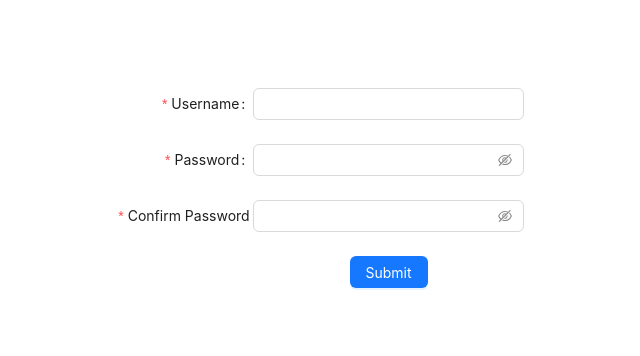
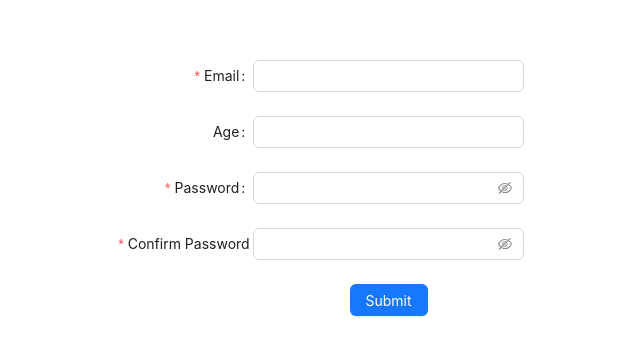
Before and after one commit to Sand1312/Test2, a React (Vite) app: page /register in a window 1280 px wide. Shown: the part 200-556 px from the top of the page, without its empty margins (319-959 px from the left). Built offline with nearby package versions, Linux system fonts and the light colour scheme.

Commit message:
add email and age

```diff
--- a/package.json
+++ b/package.json
@@ -10,10 +10,12 @@
     "preview": "vite preview"
   },
   "dependencies": {
+    "@tailwindcss/vite": "^4.1.8",
     "antd": "^5.25.4",
     "react": "^19.1.0",
     "react-dom": "^19.1.0",
-    "react-router-dom": "^7.6.2"
+    "react-router-dom": "^7.6.2",
+    "tailwindcss": "^4.1.8"
   },
   "devDependencies": {
     "@eslint/js": "^9.25.0",
--- a/src/Login.tsx
+++ b/src/Login.tsx
@@ -2,8 +2,17 @@ import { Input, Button, Form, Space } from "antd";
 import type { FormProps } from "antd";
 
 type LoginType = {
+  email?: string;
   username?: string;
   password?: string;
+};
+
+const validateEmail = (email) => {
+  return String(email)
+    .toLowerCase()
+    .match(
+      /^(([^<>()[\]\\.,;:\s@"]+(\.[^<>()[\]\\.,;:\s@"]+)*)|.(".+"))@((\[[0-9]{1,3}\.[0-9]{1,3}\.[0-9]{1,3}\.[0-9]{1,3}\])|(([a-zA-Z\-0-9]+\.)+[a-zA-Z]{2,}))$/
+    );
 };
 
 const Login = () => {
--- a/src/Register.tsx
+++ b/src/Register.tsx
@@ -1,13 +1,13 @@
-import React from "react";
-
-import { Input, Button, Form, Space } from "antd";
+import { Input, Button, Form } from "antd";
 import "./App.css";
-import Password from "antd/es/input/Password";
+// import Password from "antd/es/input/Password";
 // import { register } from "./api";
 
 export default function Register() {
   type RegisterType = {
     username?: string;
+    email?: string;
+    age?: number;
     password?: string;
     confirmPassword?: string;
   };
@@ -24,9 +24,46 @@ export default function Register() {
       style={{ maxWidth: 600 }}
     >
       <Form.Item<RegisterType>
-        label="Username"
-        name="username"
-        rules={[{ required: true, message: "Please input your username!" }]}
+        label="Email"
+        name="email"
+        rules={[
+          { required: true, message: "Please input your email!" },
+          ({ getFieldValue }) => ({
+            validator(_, value) {
+              if (
+                !value ||
+                getFieldValue("email")
+                  .toLowerCase()
+                  .match(
+                    /^(([^<>()[\]\\.,;:\s@"]+(\.[^<>()[\]\\.,;:\s@"]+)*)|.(".+"))@((\[[0-9]{1,3}\.[0-9]{1,3}\.[0-9]{1,3}\.[0-9]{1,3}\])|(([a-zA-Z\-0-9]+\.)+[a-zA-Z]{2,}))$/
+                  )
+              ) {
+                return Promise.resolve();
+              }
+              return Promise.reject(new Error("Please enter a valid email!"));
+            },
+          }),
+        ]}
+      >
+        <Input />
+      </Form.Item>
+
+      <Form.Item
+        label="Age"
+        name="age"
+        rules={[
+          ({}) => ({
+            validator(_, value) {
+              if (!value || value - parseInt(value) === 0) {
+                console.log("value", value);
+                console.log("Int value", parseInt(value));
+                console.log(value - parseInt(value));
+                return Promise.resolve();
+              }
+              return Promise.reject(new Error("The Age is not an integer!"));
+            },
+          }),
+        ]}
       >
         <Input />
       </Form.Item>
@@ -59,6 +96,7 @@ export default function Register() {
       >
         <Input.Password />
       </Form.Item>
+
       <Form.Item label={null}>
         <Button type="primary" htmlType="submit">
           Submit
```
Also changed, not shown: 2 other files (tests, documents, lock files or other folders).
